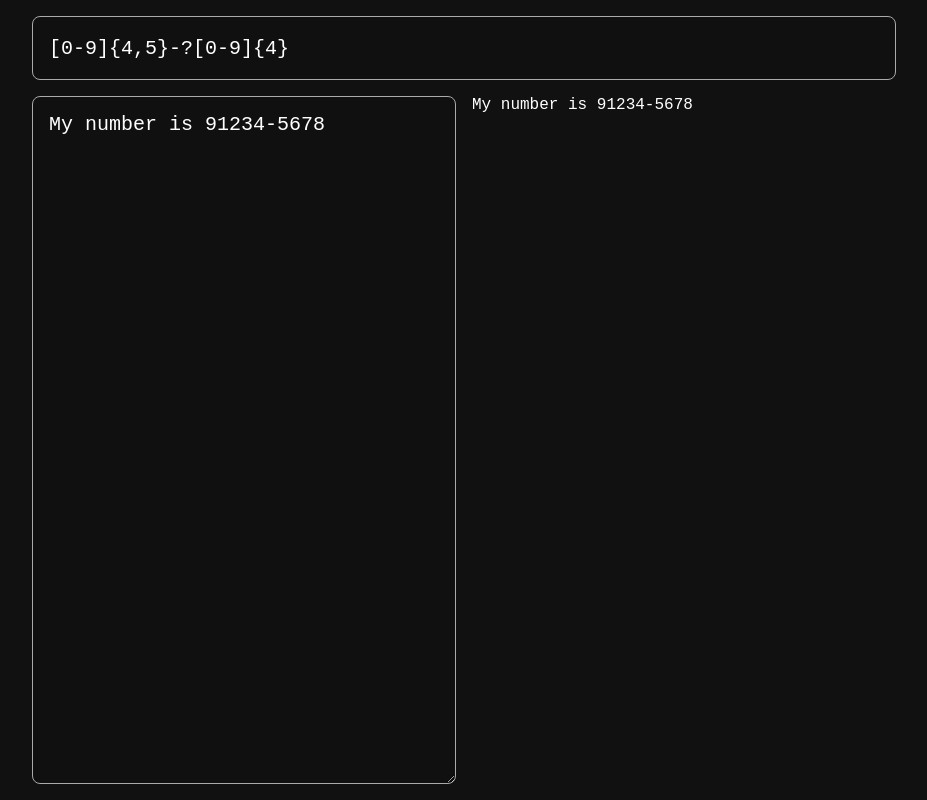
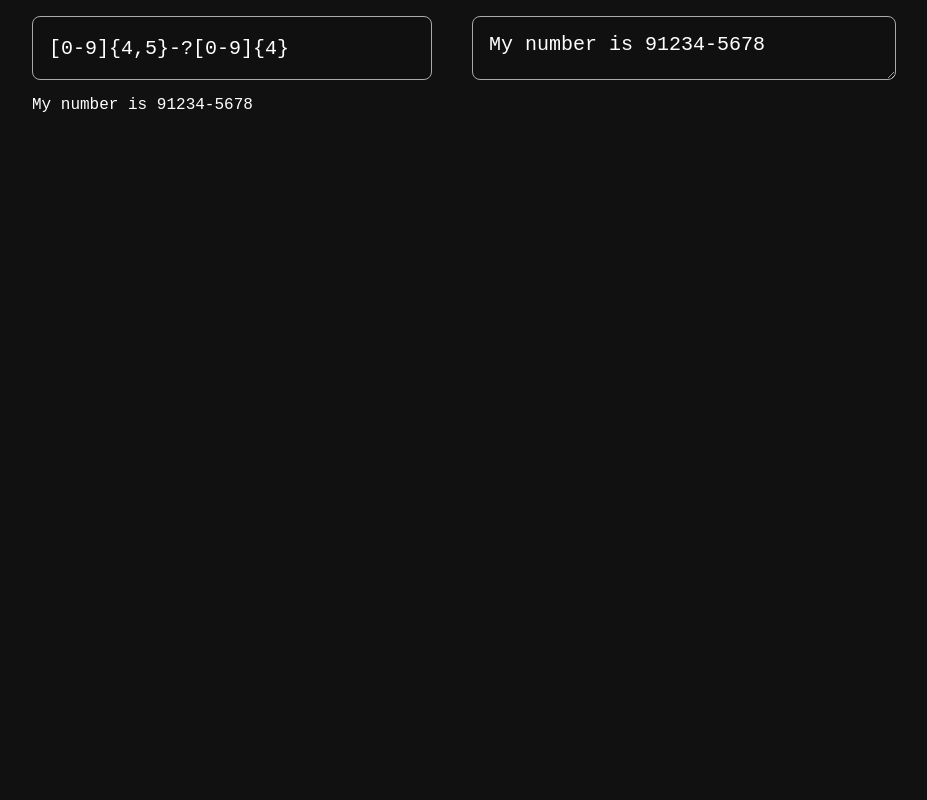
Before and after one commit to rmrantunes/regex-helper, a Next.js app: page / in a window 1280 px wide. Shown: the whole page, without its empty margins (176-1103 px from the left). Built offline with nearby package versions, Linux system fonts and the light colour scheme.

Commit message:
feat: RegexInput styles

```diff
--- a/src/components/RegexInput/RegexInput.module.css
+++ b/src/components/RegexInput/RegexInput.module.css
@@ -1,3 +1,4 @@
 .input {
-  grid-column: 1 / -1;
+  flex: 1;
+  margin-right: 1.5rem;
 }
```
